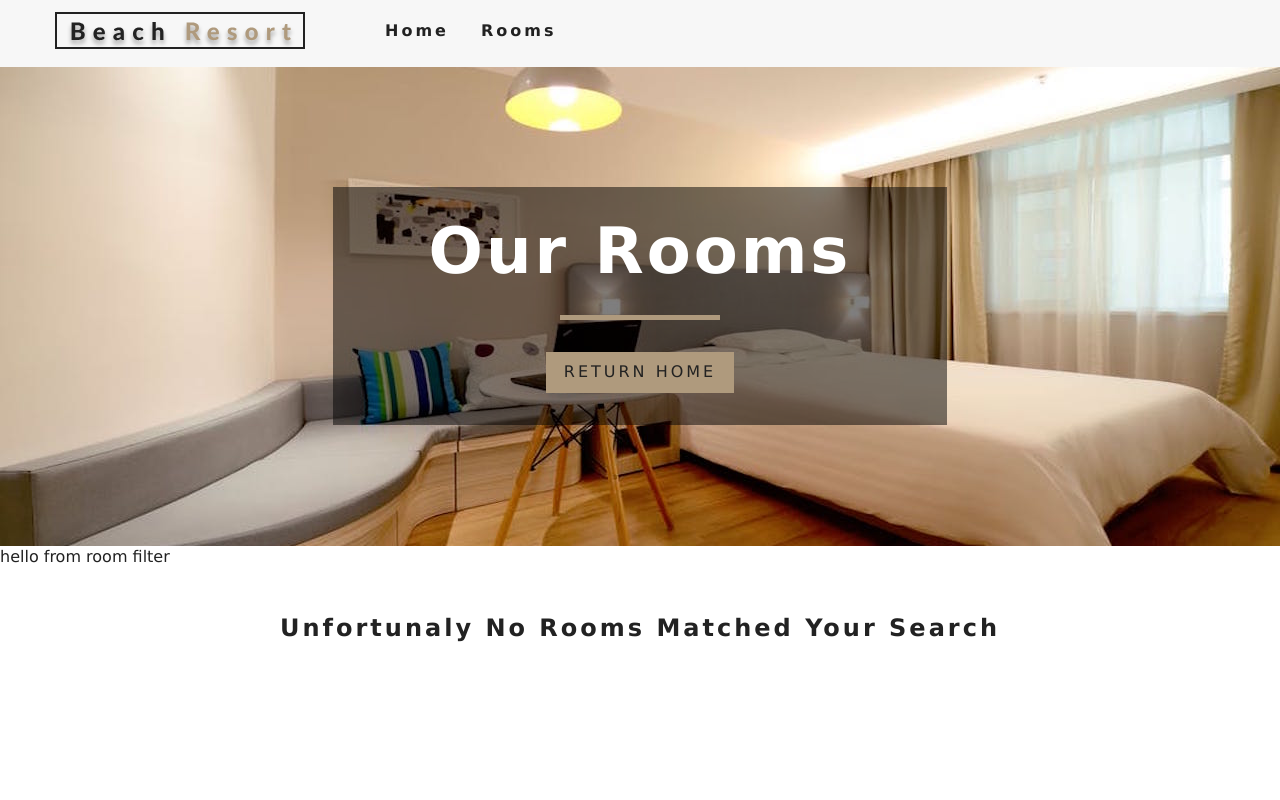
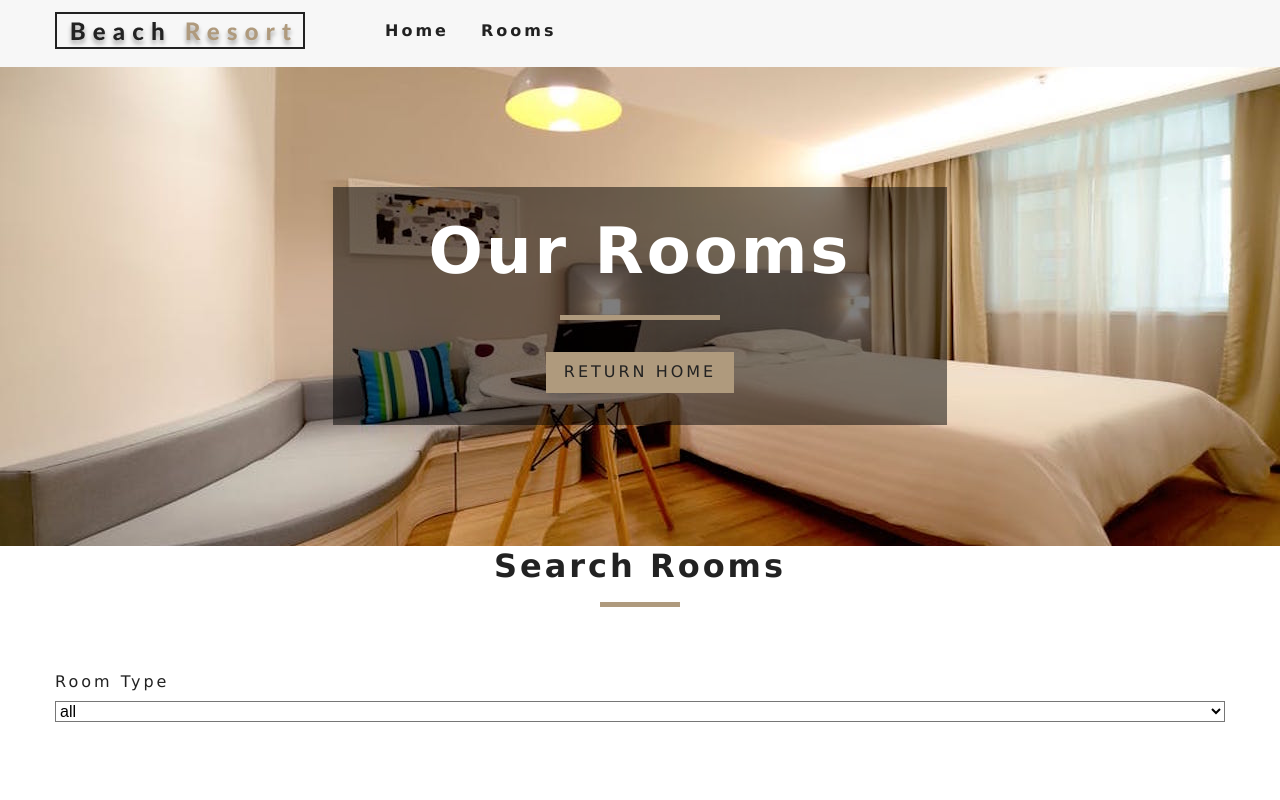
Before and after one commit to gustaveH/resort-hotel, a React (Create React App) app: page /rooms in a window 1280 px wide. Shown: the top 800 px of the page. Built offline with nearby package versions, Linux system fonts and the light colour scheme.

Commit message:
getting unique room types

```diff
--- a/src/Context.js
+++ b/src/Context.js
@@ -10,6 +10,16 @@ export default class RoomProvider extends Component {
     sortedRooms: [],
     featuredRooms: [],
     loading: true,
+    type: 'All',
+    capacity: 1,
+    price: 0,
+    price: 0,
+    maxPrice: 0,
+    minPrice: 0,
+    minSixe: 0,
+    maxSize: 0,
+    breakfast: false,
+    pets: false,
   };
 
   //get data
@@ -17,11 +27,16 @@ export default class RoomProvider extends Component {
   componentDidMount() {
     let rooms = this.formatData(items);
     let featuredRooms = rooms.filter((room) => room.featured === true);
+    let maxPrice = Math.max(...rooms.map((item) => item.price));
+    let maxSize = Math.max(...rooms.map((item) => item.size));
     this.setState({
       rooms,
       featuredRooms,
-      // sortedRooms: rooms,
+      sortedRooms: rooms,
       loading: false,
+      price: maxPrice,
+      maxPrice,
+      maxSize,
     });
   }
 
@@ -40,10 +55,26 @@ export default class RoomProvider extends Component {
     const room = Temprooms.find((room) => room.slug === slug);
     return room;
   };
+  handleChange = (event) => {
+    const type = event.target.type;
+    const name = event.target.name;
+    const value = event.target.value;
+    console.log(type, name, value);
+  };
+
+  filterRooms = () => {
+    console.log('hello');
+  };
 
   render() {
     return (
-      <RoomContext.Provider value={{ ...this.state, getRoom: this.getRoom }}>
+      <RoomContext.Provider
+        value={{
+          ...this.state,
+          getRoom: this.getRoom,
+          handleChange: this.handleChange,
+        }}
+      >
         {this.props.children}
       </RoomContext.Provider>
     );
--- a/src/components/RoomFilter.js
+++ b/src/components/RoomFilter.js
@@ -1,5 +1,62 @@
 import React from 'react';
+import { useContext } from 'react';
+import { RoomContext } from '../Context';
+import Title from '../components/Title';
 
-export default function RoomFilter() {
-  return <div>hello from room filter</div>;
+//get all unique values
+const getUnique = (items, value) => {
+  return [...new Set(items.map((item) => item[value]))];
+};
+export default function RoomFilter({ rooms }) {
+  const context = useContext(RoomContext);
+  const {
+    handleChange,
+    type,
+    capacity,
+    price,
+    minPrice,
+    maxPrice,
+    minSize,
+    maxSize,
+    breakfast,
+    pets,
+  } = context;
+
+  //get unique types
+  let types = getUnique(rooms, 'type');
+
+  //add all
+  types = ['all', ...types];
+
+  //map to jsx
+  types = types.map((item, index) => {
+    return (
+      <option value={item} key={index}>
+        {item}
+      </option>
+    );
+  });
+  return (
+    <secion className='filter-container'>
+      <Title title='search rooms' />
+      <form className='filter-form'>
+        {/* select type */}
+        <div className='form-group'>
+          <label htmlFor='type' id=''>
+            room type
+          </label>
+          <select
+            name='type'
+            id='type'
+            value={type}
+            className='form-control'
+            onChange={handleChange}
+          >
+            {types}
+          </select>
+        </div>
+        {/* select type */}
+      </form>
+    </secion>
+  );
 }
```
